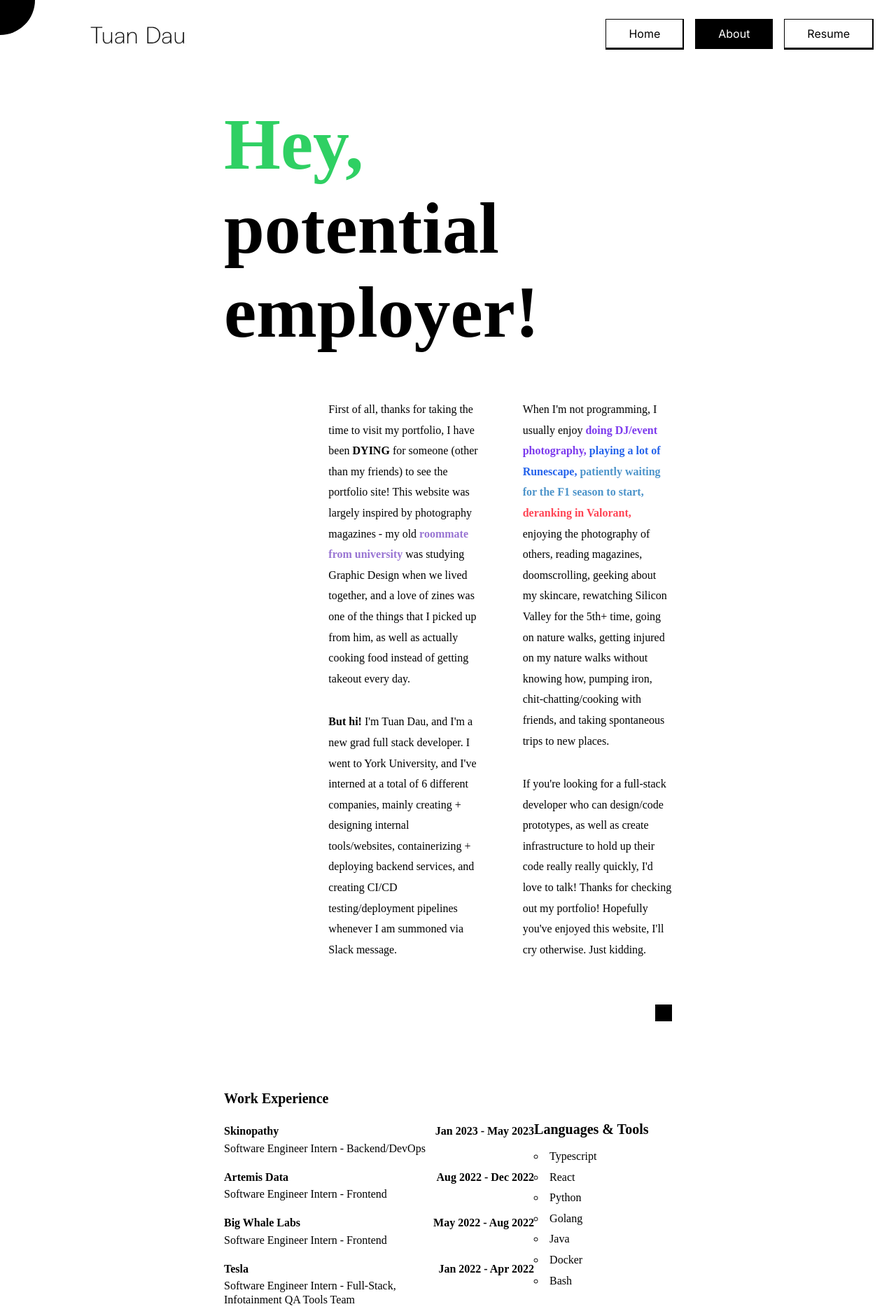
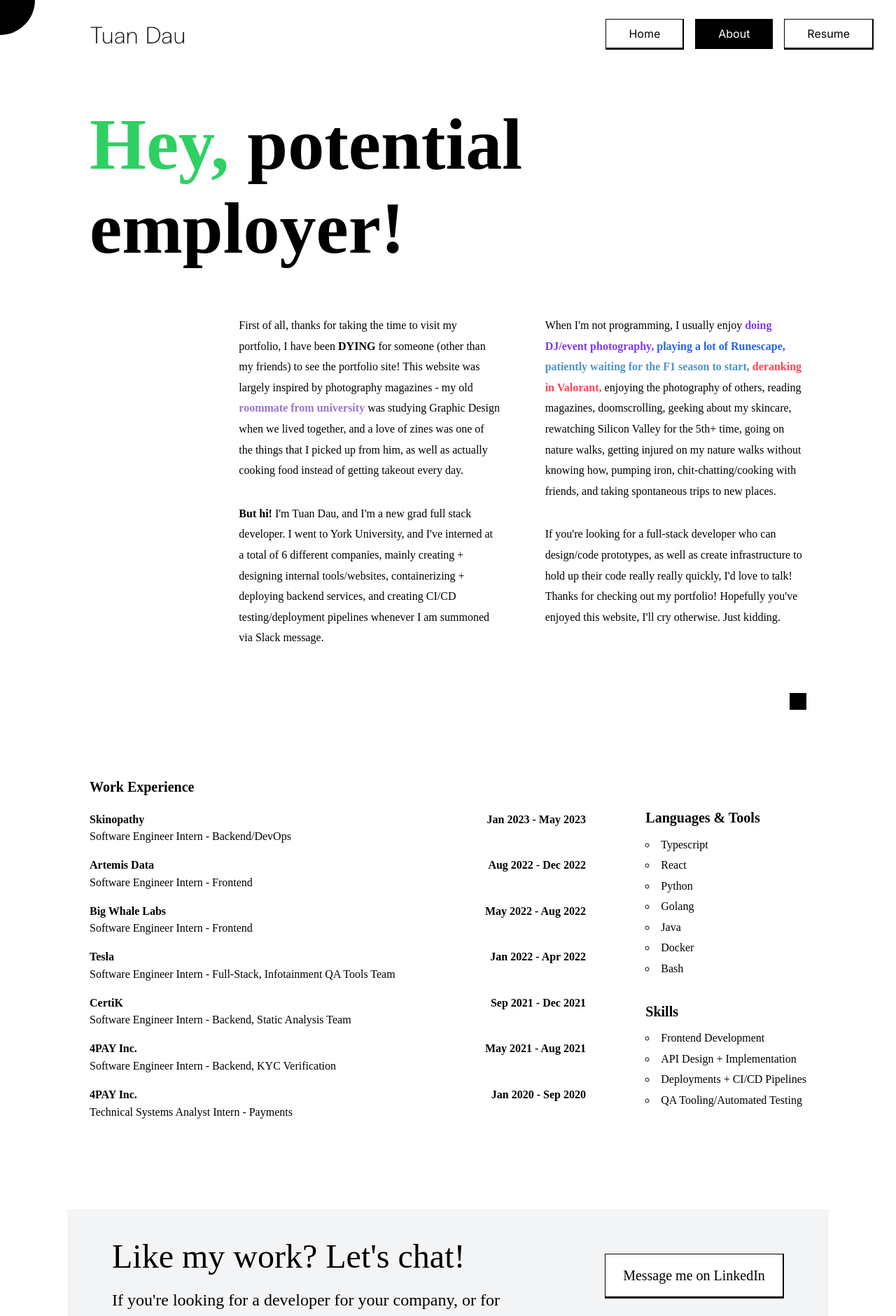
Before and after one commit to tuansydau/portfolio-website, a Next.js app: page /about in a window 1280 px wide. Shown: the top 1880 px of the page at 70% size. Built offline with nearby package versions, Linux system fonts and the light colour scheme; a web font is replaced by a local one.

Commit message:
fix: about page responsiveness

```diff
--- a/app/about/page.tsx
+++ b/app/about/page.tsx
@@ -54,7 +54,7 @@ export default function About() {
         onMouseEnter={textEnter}
         onMouseLeave={textLeave}
       >
-        <div className="flex w-full px-80 justify-between items-start mt-12">
+        <div className="flex w-full px-8 lg:px-32 justify-between items-start mt-12">
           <p
             className="w-11/12 mb-16"
             style={{
@@ -67,7 +67,7 @@ export default function About() {
             <span style={{ color: '#2fd063' }}>Hey, </span>potential employer!
           </p>
         </div>
-        <div className="flex w-full px-80 space-x-16">
+        <div className="flex w-full px-8 lg:px-32 space-x-16">
           <div className="flex w-2/12" />
           <div className="w-5/12">
             <p
@@ -174,13 +174,13 @@ export default function About() {
           </div>
         </div>
         <div className="mt-16" />
-        <div className="flex w-full justify-end px-80">
+        <div className="flex w-full justify-end px-8 lg:px-32">
           <div className="w-6 h-6 bg-black"></div>
         </div>
       </div>
       {/* Work Summary */}
       <div className="mt-24" />
-      <div className="flex w-full justify-center max-w-[2000px] px-80">
+      <div className="flex w-full justify-center max-w-[2000px] px-8 lg:px-32">
         <div
           className="flex w-full justify-between"
           style={{
@@ -311,8 +311,8 @@ export default function About() {
       </div>
       <div className="mt-32" />
       {/*  */}
-      {/* <div className="flex w-full justify-center max-w-[2000px] px-80"> */}
-      <div className="flex w-full justify-center max-w-[2000px] px-64">
+      {/* <div className="flex w-full justify-center max-w-[2000px] px-8 lg:px-32"> */}
+      <div className="flex w-full justify-center max-w-[2000px] px-8 lg:px-24">
         <div
           className="flex w-full justify-center text-black"
           style={{ fontFamily: 'satoshi' }}
--- a/package.json
+++ b/package.json
@@ -10,9 +10,9 @@
   },
   "dependencies": {
     "framer-motion": "^10.16.16",
-    "next": "14.0.2",
-    "react": "^18",
-    "react-dom": "^18"
+    "next": "^14.2.2",
+    "react": "^18.2.0",
+    "react-dom": "^18.2.0"
   },
   "devDependencies": {
     "@types/node": "^20",
```
Also changed, not shown: 1 other file (tests, documents, lock files or other folders).
